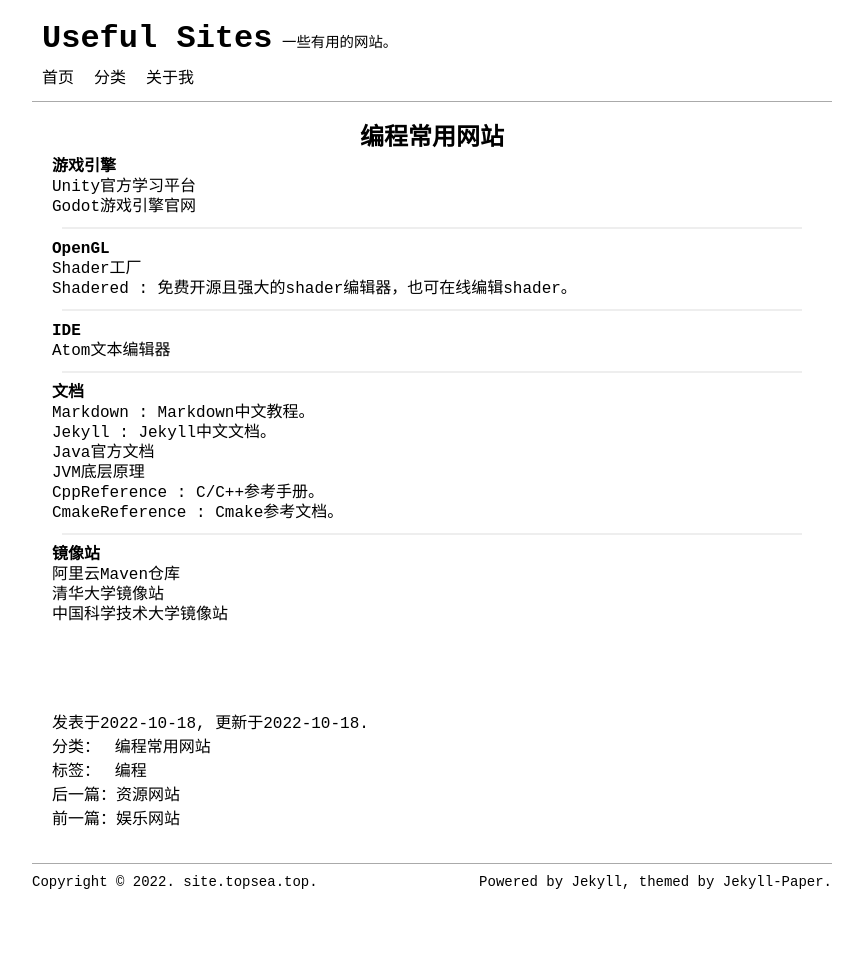
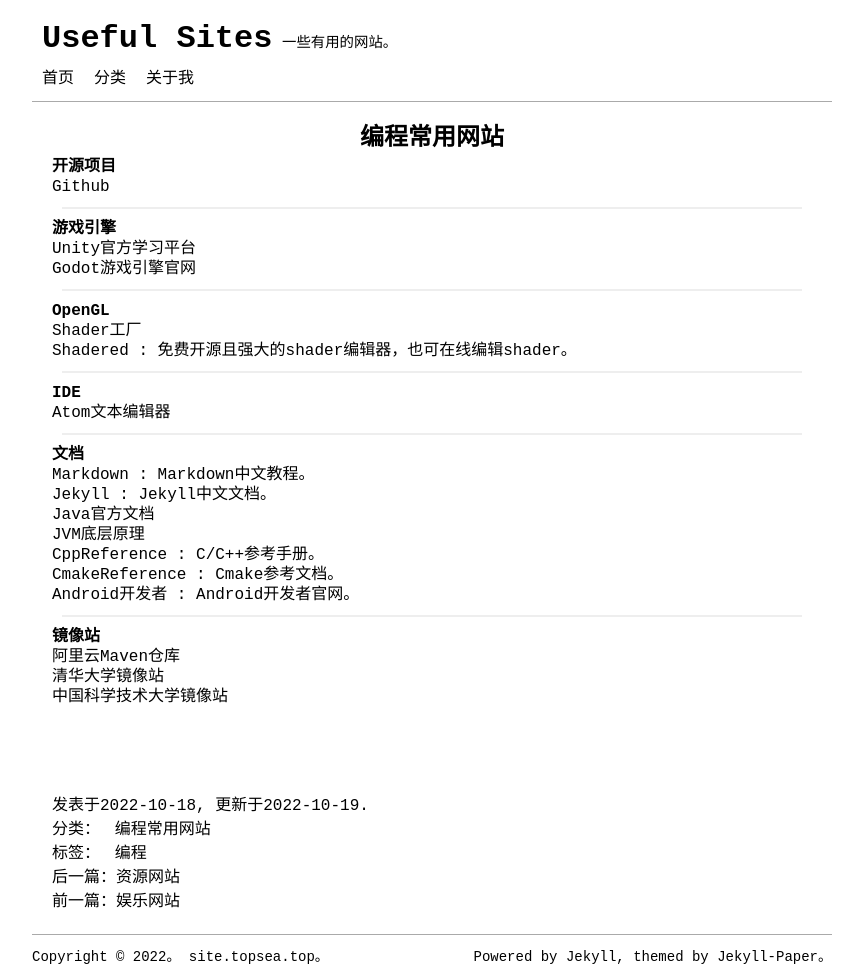
Before and after one commit to TopSea/Useful_Sites, a Jekyll site: the page built from _posts/2022-10-18-编程常用网站.markdown, in a window 1280 px wide. Shown: the whole page, without its empty margins (208-1068 px from the left). Built offline with Jekyll 4.4.1, drawn with Linux system fonts in a browser that asks for light colours; before the commit the page ends 900 px from its top, so only the background shows below that.

Commit message:
加了一些网站，并修改链接在新标签页打开。

```diff
--- a/_includes/footer.html
+++ b/_includes/footer.html
@@ -1,6 +1,6 @@
 <div class="footer-copyright">
-  <span class="footer-copyright-text float-left">Copyright &copy; {{ site.time | date: '%Y' }}. {{ site.domain }}.</span>
+  <span class="footer-copyright-text float-left">Copyright &copy; {{ site.time | date: '%Y' }}。 {{ site.domain }}。</span>
   <span class="footer-copyright-text float-right">
-    Powered by <a href="https://jekyllrb.com/">Jekyll</a>, themed by <a href="https://github.com/ghosind/Jekyll-Paper">Jekyll-Paper</a>.
+    Powered by <a href="https://jekyllrb.com/">Jekyll</a>, themed by <a href="https://github.com/ghosind/Jekyll-Paper">Jekyll-Paper</a>。
   </span>
 </div>
--- a/_posts/2022-10-18-编程常用网站.markdown
+++ b/_posts/2022-10-18-编程常用网站.markdown
@@ -2,44 +2,51 @@
 layout: post
 title: "编程常用网站"
 date: 2022-10-18
-last_modified_at: 2022-10-18
+last_modified_at: 2022-10-19
 categories: [编程常用网站]
 tags: [编程]
 ---
+**开源项目**
+[Github][github]{:target="_blank"}
+
+___
+
 **游戏引擎**
-[Unity官方学习平台][learn_unity]
-[Godot游戏引擎官网][godotengine]
+[Unity官方学习平台][learn_unity]{:target="_blank"}
+[Godot游戏引擎官网][godotengine]{:target="_blank"}
 
 ___
 
 **OpenGL**
-[Shader工厂][shadertoy]
-[Shadered][shadered] : 免费开源且强大的shader编辑器，也可在线编辑shader。
+[Shader工厂][shadertoy]{:target="_blank"}
+[Shadered][shadered]{:target="_blank"} : 免费开源且强大的shader编辑器，也可在线编辑shader。
 
 ___
 
 **IDE**
-[Atom文本编辑器][atom]
+[Atom文本编辑器][atom]{:target="_blank"}
 
 ___
 
 **文档**
-[Markdown][markdown] : Markdown中文教程。
-[Jekyll][docs_jekyll] : Jekyll中文文档。
-[Java官方文档][docs_java]
-[JVM底层原理][docs_jvm]
-[CppReference][cppreference] : C/C++参考手册。
-[CmakeReference][docs_cmake] : Cmake参考文档。
+[Markdown][markdown]{:target="_blank"} : Markdown中文教程。
+[Jekyll][docs_jekyll]{:target="_blank"} : Jekyll中文文档。
+[Java官方文档][docs_java]{:target="_blank"}
+[JVM底层原理][docs_jvm]{:target="_blank"}
+[CppReference][cppreference]{:target="_blank"} : C/C++参考手册。
+[CmakeReference][docs_cmake]{:target="_blank"} : Cmake参考文档。
+[Android开发者][dev_android]{:target="_blank"} : Android开发者官网。
 
 ___
 
 **镜像站**
-[阿里云Maven仓库][mvn_aliyun]
-[清华大学镜像站][mirrors_tsinghua]
-[中国科学技术大学镜像站][mirrors_ustc]
+[阿里云Maven仓库][mvn_aliyun]{:target="_blank"}
+[清华大学镜像站][mirrors_tsinghua]{:target="_blank"}
+[中国科学技术大学镜像站][mirrors_ustc]{:target="_blank"}
 
 
 
+[github]: https://github.com/
 [learn_unity]: https://learn.unity.com/
 [godotengine]: https://godotengine.org/
 [docs_java]: https://docs.oracle.com/en/java/
@@ -54,3 +61,4 @@ ___
 [docs_jekyll]: http://jekyllcn.com/docs/home/
 [cppreference]: https://zh.cppreference.com/
 [docs_cmake]: https://cmake.org/documentation/
+[dev_android]: https://developer.android.google.cn/
```
Also changed, not shown: _posts/2022-10-18-娱乐网站.markdown (+5 -5 lines), _posts/2022-10-18-资源网站.markdown (+12 -8 lines), _posts/2022-10-19-工具网站.markdown (added, +22 -0 lines), _posts/2022-10-19-编程经验网站.markdown (added, +18 -0 lines).
